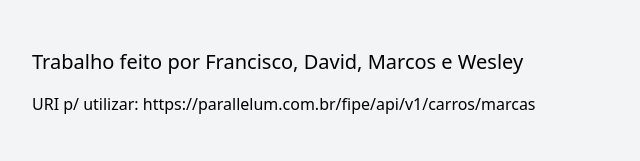
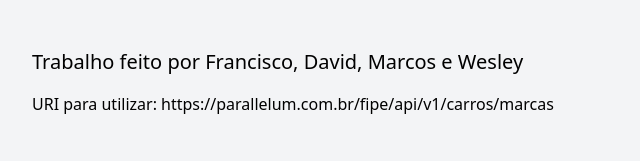
Before and after one commit to wesleylopex/consuming-fipe-api, a plain HTML site: page index.html in a window 1280 px wide. Shown: the top 161 px of the page, 288-928 px from the left. Drawn offline with nearby package versions, Linux system fonts and the light colour scheme.

Commit message:
refactor: better subtitle ui

```diff
--- a/index.html
+++ b/index.html
@@ -11,7 +11,7 @@
     <div class="max-w-screen-sm mx-auto">
       <h1 class="font-medium text-xl">Trabalho feito por Francisco, David, Marcos e Wesley</h1>
       <p class="mt-4">
-        URI p/ utilizar: https://parallelum.com.br/fipe/api/v1/carros/marcas
+        <span class="font-medium">URI para utilizar</span>: https://parallelum.com.br/fipe/api/v1/carros/marcas
       </p>
       <form action="" method="get" class="mt-12 grid grid-cols-1 gap-4">
         <div>
```
